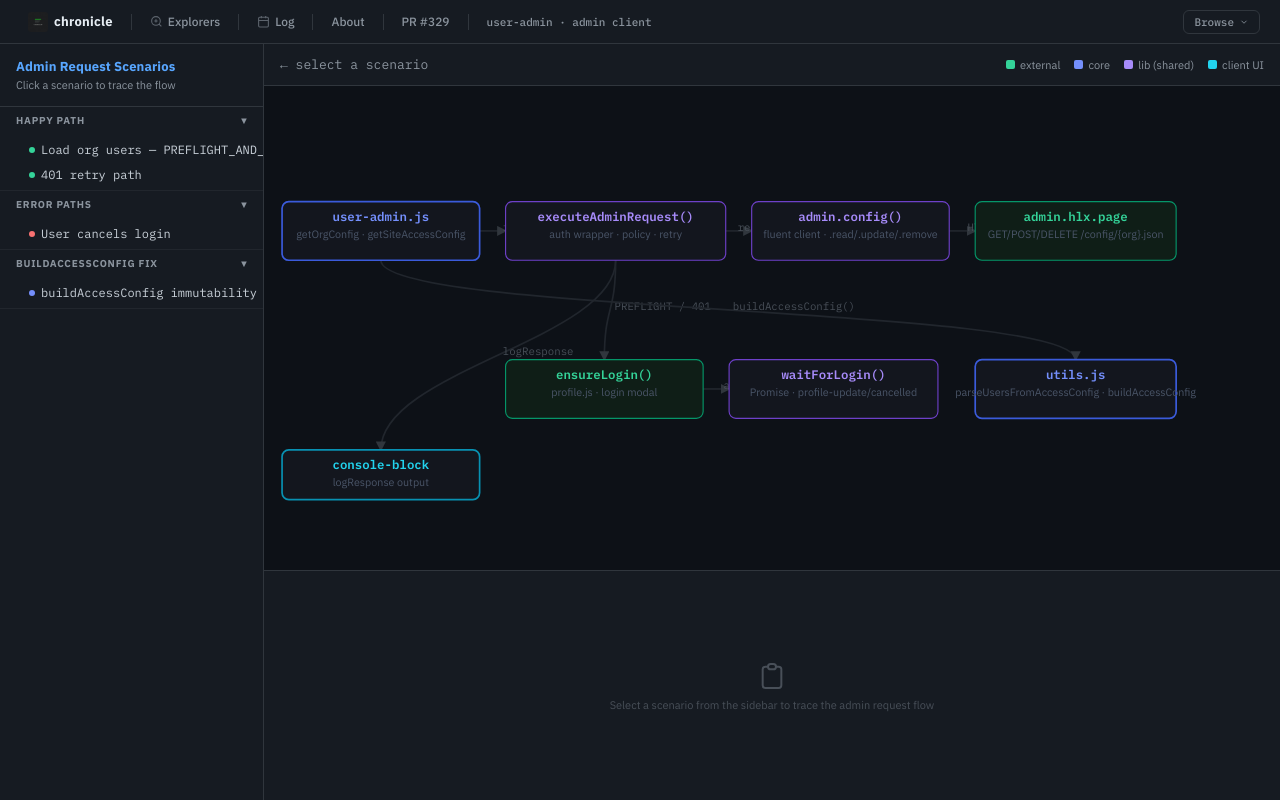
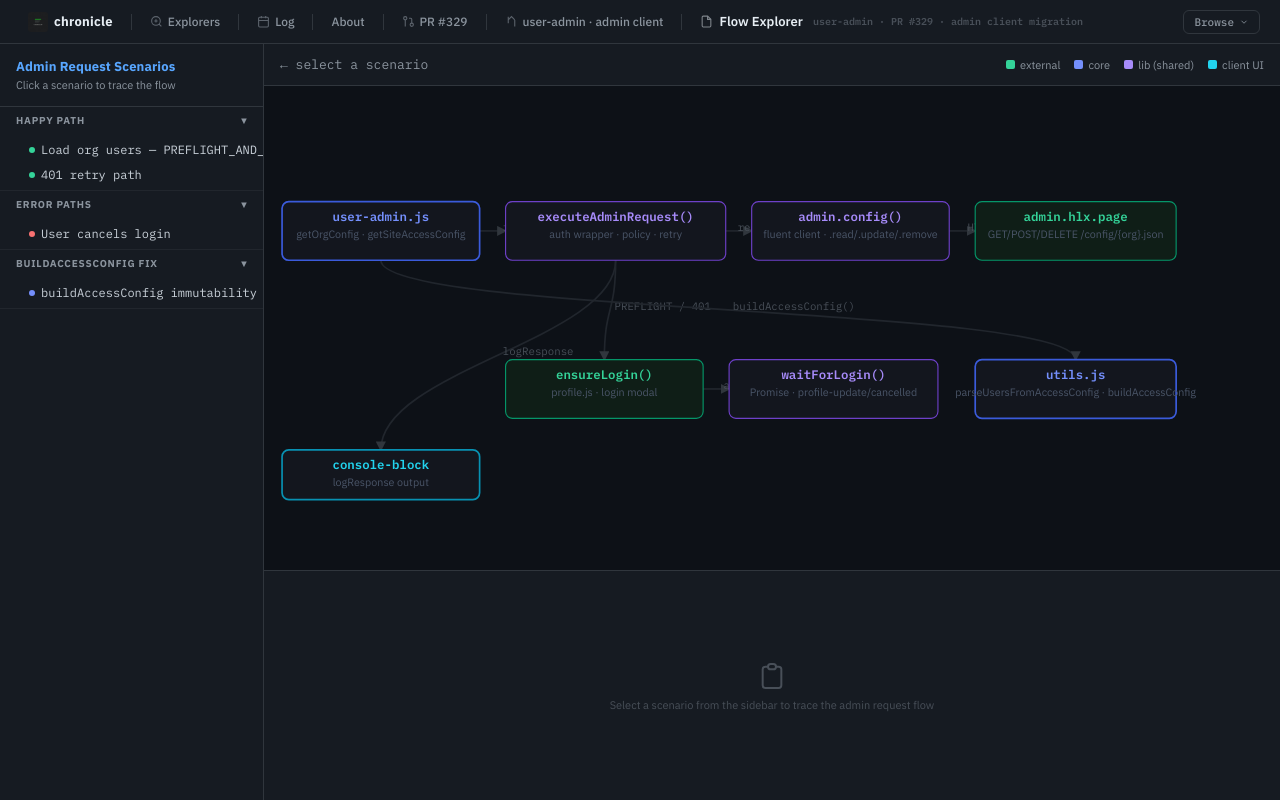
Before and after one commit to somarc/chronicle, a website: page tools/user-admin/flows.html in a window 1280 px wide. Drawn offline with Linux system fonts and the light colour scheme.

Commit message:
feat: use buildNav slot API in user-admin flow explorer

```diff
--- a/tools/user-admin/flows.html
+++ b/tools/user-admin/flows.html
@@ -125,24 +125,11 @@ svg#dg{display:block;width:100%;height:100%}
 <div id="site-nav"></div>
 <script type="module">
   import { buildNav } from '/scripts/chronicle-nav.js';
-  const nav = document.getElementById('site-nav');
-  const issueSlot = Object.assign(document.createElement('a'), {
-    className: 'cn-nav-link',
-    href: 'https://github.com/adobe/helix-tools-website/pull/329',
-    target: '_blank',
-    rel: 'noopener',
-    textContent: 'PR #329',
-  });
-  const branchSlot = Object.assign(document.createElement('a'), {
-    className: 'cn-nav-link',
-    href: 'https://github.com/adobe/helix-tools-website/tree/feat/user-admin-admin-client',
-    target: '_blank',
-    rel: 'noopener',
-    textContent: 'user-admin · admin client',
-  });
-  branchSlot.style.fontFamily = 'IBM Plex Mono, monospace';
-  branchSlot.style.fontSize = '11px';
-  buildNav(nav, [issueSlot, branchSlot]);
+  buildNav(document.getElementById('site-nav'), [
+    { label: 'PR #329', href: 'https://github.com/adobe/helix-tools-website/pull/329', icon: 'pr', target: '_blank' },
+    { label: 'user-admin · admin client', href: 'https://github.com/adobe/helix-tools-website/tree/feat/user-admin-admin-client', icon: 'branch', target: '_blank' },
+    { label: 'Flow Explorer', icon: 'page', current: true, subtitle: 'user-admin · PR #329 · admin client migration' },
+  ]);
 </script>
 
 <div id="workspace">
```
